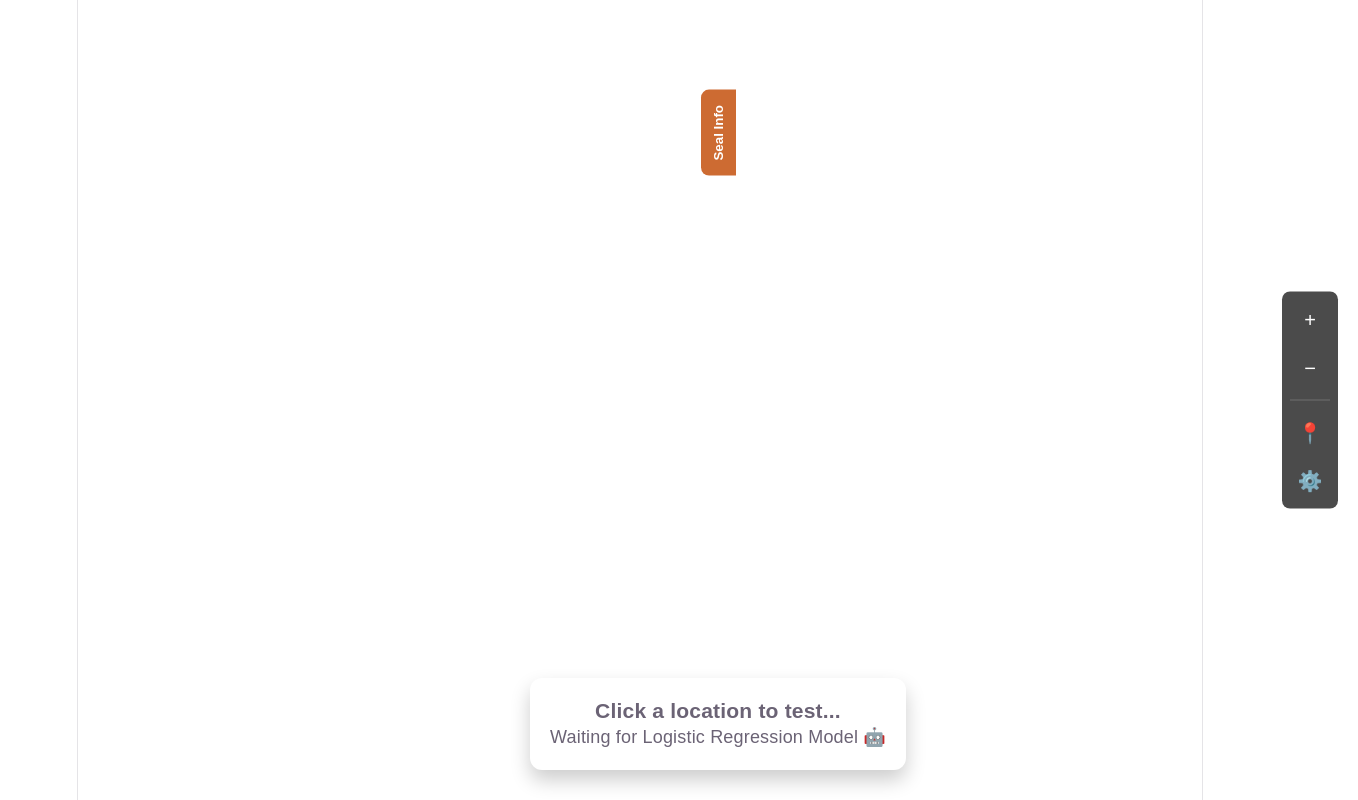
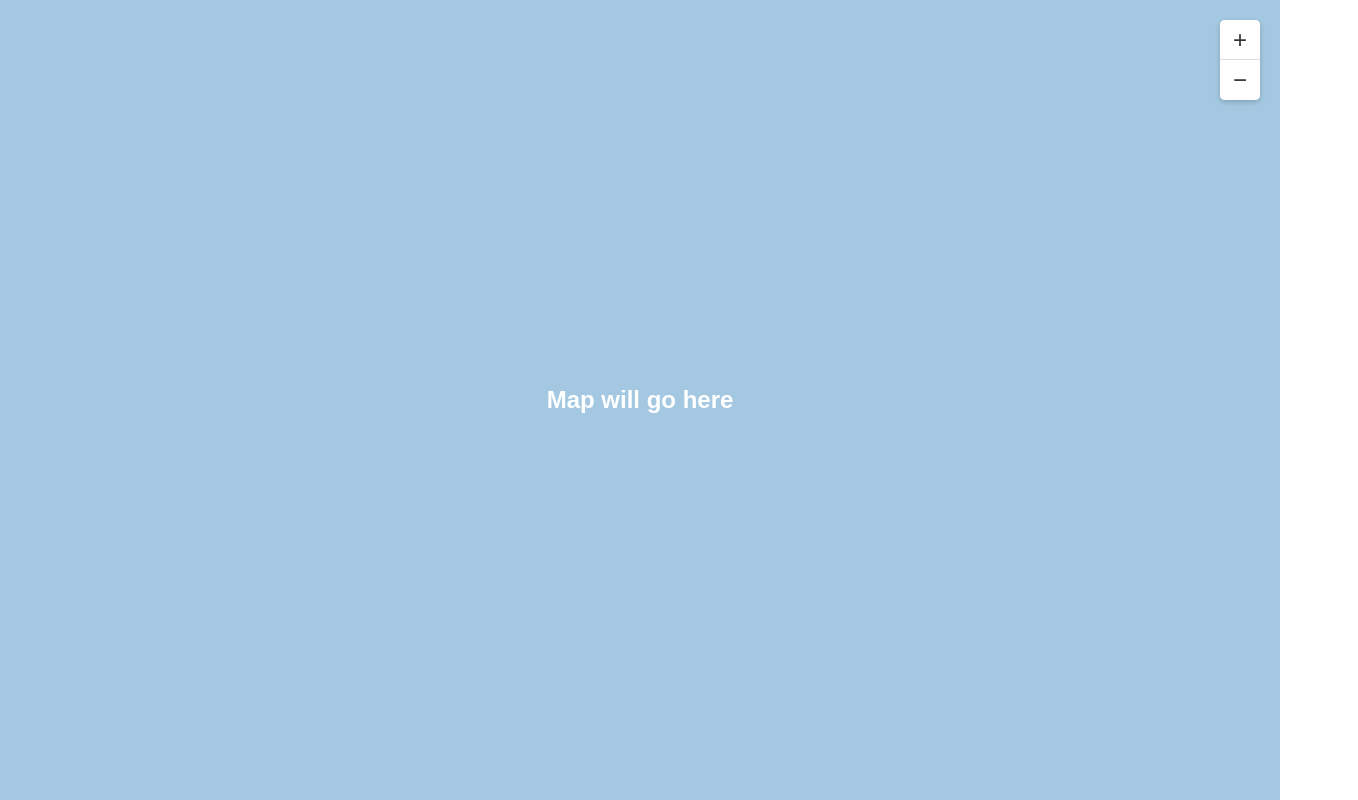
Before and after one commit to apmalani/Seals, a React app in the folder frontend/: page / in a window 1280 px wide. Shown: the whole page, 1358 px wide, since content can reach past the window. Built offline with nearby package versions, Linux system fonts and the light colour scheme; the HTML template or start-up script is replaced by a standard one.

Commit message:
front end changes/placeholding skeleton modified

```diff
--- a/frontend/src/App.css
+++ b/frontend/src/App.css
@@ -1,81 +1,58 @@
-* { margin: 0; padding: 0; box-sizing: border-box; }
-body { font-family: sans-serif; overflow: hidden; }
+/* Erase all default spacing so everything touches the edges */
+* {
+  margin: 0;
+  padding: 0;
+  box-sizing: border-box;
+}
 
-.app-container {
-  width: 100vw;
+.app-wrapper {
+  width: 100%;
   height: 100vh;
   position: relative;
+  overflow: hidden;
+  font-family: sans-serif;
 }
 
-/* background map layer placeholder */
-.placeholder-map-layer {
+/* The blue placeholder background */
+.placeholder-map {
   width: 100%;
   height: 100%;
-  background-color: #8cb4db; /* Ocean blue! */
+  background-color: #a4c8e1; /* Ocean blue */
   display: flex;
+  justify-content: center;
   align-items: center;
-  justify-content: center;
+  color: white;
 }
-.placeholder-text { color: #ffffff; opacity: 0.5; font-size: 2rem; }
 
-/* --- RIGHT SIDE CONTROLS --- */
-/* Pinned to the right edge, halfway down */
-.right-controls {
+/* The white box holding the zoom buttons */
+.zoom-controls {
   position: absolute;
+  top: 20px;
   right: 20px;
-  top: 50%;
-  transform: translateY(-50%);
   display: flex;
   flex-direction: column;
-  gap: 8px;
-  background: rgba(30, 30, 30, 0.8);
-  padding: 8px;
-  border-radius: 8px;
+  background-color: white;
+  border-radius: 5px;
+  box-shadow: 0 2px 5px rgba(0,0,0,0.2);
+  overflow: hidden;
 }
 
-.control-btn {
+/* The individual + and - buttons */
+.icon-btn {
   width: 40px;
   height: 40px;
+  background: white;
   border: none;
-  background: transparent;
-  color: white;
-  font-size: 20px;
+  font-size: 24px;
   cursor: pointer;
-  border-radius: 4px;
-}
-.control-btn:hover { background: rgba(255, 255, 255, 0.2); }
-.divider { height: 1px; background: rgba(255, 255, 255, 0.2); margin: 4px 0; }
-
-/* --- RIGHT SIDE TAB --- */
-.right-panel {
-  position: absolute;
-  right: 0;
-  top: 100px;
+  color: #333;
 }
 
-.side-tab {
-  background: #cd6b32;
-  color: white;
-  border: none;
-  padding: 15px 10px;
-  writing-mode: vertical-rl;
-  text-orientation: mixed;
-  transform: rotate(180deg);
-  border-radius: 0 8px 8px 0;
-  cursor: pointer;
-  font-weight: bold;
+/* Add a line between the two buttons */
+.icon-btn:first-child {
+  border-bottom: 1px solid #ddd;
 }
 
-/* THE PROBABILITY BOX SECTION */
-.probability-card {
-  position: absolute;
-  bottom: 30px;
-  left: 50%;
-  transform: translateX(-50%);
-  background: white;
-  padding: 20px;
-  border-radius: 12px;
-  box-shadow: 0 10px 20px rgba(0,0,0,0.2);
-  text-align: center;
-  min-width: 300px;
+.icon-btn:hover {
+  background-color: #f5f5f5;
 }
--- a/frontend/src/App.jsx
+++ b/frontend/src/App.jsx
@@ -1,36 +1,20 @@
 import './App.css'
 
 function App() {
-  // Dummy functions for our buttons so they don't break when clicked
-  const handleZoomIn = () => console.log("Zoom In");
-  const handleZoomOut = () => console.log("Zoom Out");
+  return (
+    <div className="app-wrapper">
 
-  return (
-    <div className="app-container">
-      {/* 1. THE FAKE MAP BACKGROUND (We will replace this with Mapbox later) */}
-      <div className="fake-map-layer">
-        <h1 className="placeholder-text">Mapbox will go here!</h1>
+      {/* 1. The Placeholder Map */}
+      <div className="placeholder-map">
+        <h2>Map will go here</h2>
       </div>
 
-      {/* 2. LEFT SIDE UI (Like the 'Donate' button in your pic) */}
-      <div className="left-panel">
-        <button className="side-tab">Seal Info</button>
+      {/* 2. The Floating Zoom Buttons */}
+      <div className="zoom-controls">
+        <button className="icon-btn">+</button>
+        <button className="icon-btn">−</button>
       </div>
 
-      {/* 3. RIGHT SIDE CONTROLS (Zoom, Settings, etc.) */}
-      <div className="right-controls">
-        <button className="control-btn" onClick={handleZoomIn}>+</button>
-        <button className="control-btn" onClick={handleZoomOut}>−</button>
-        <div className="divider"></div>
-        <button className="control-btn">📍</button>
-        <button className="control-btn">⚙️</button>
-      </div>
-
-      {/* 4. THE PROBABILITY POPUP (Hidden by default, but here for you to style) */}
-      <div className="probability-card">
-        <h3>Click a location to test...</h3>
-        <p>Waiting for Logistic Regression Model 🤖</p>
-      </div>
     </div>
   )
 }
--- a/frontend/src/index.css
+++ b/frontend/src/index.css
@@ -1,4 +1,4 @@
-:root {
+/* :root {
   --text: #6b6375;
   --text-h: #08060d;
   --bg: #fff;
@@ -108,4 +108,4 @@ code {
   line-height: 135%;
   padding: 4px 8px;
   background: var(--code-bg);
-}
+} */
```
